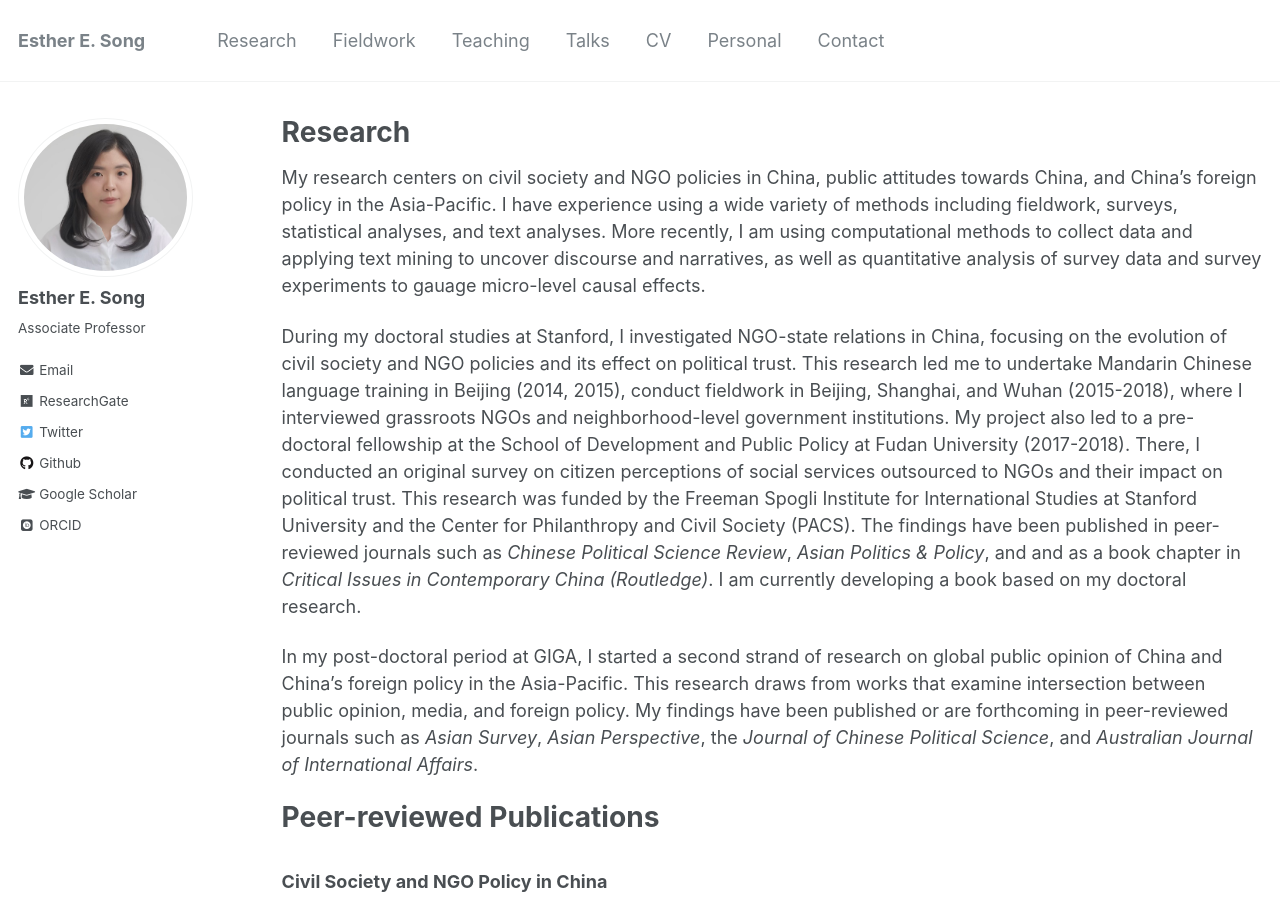
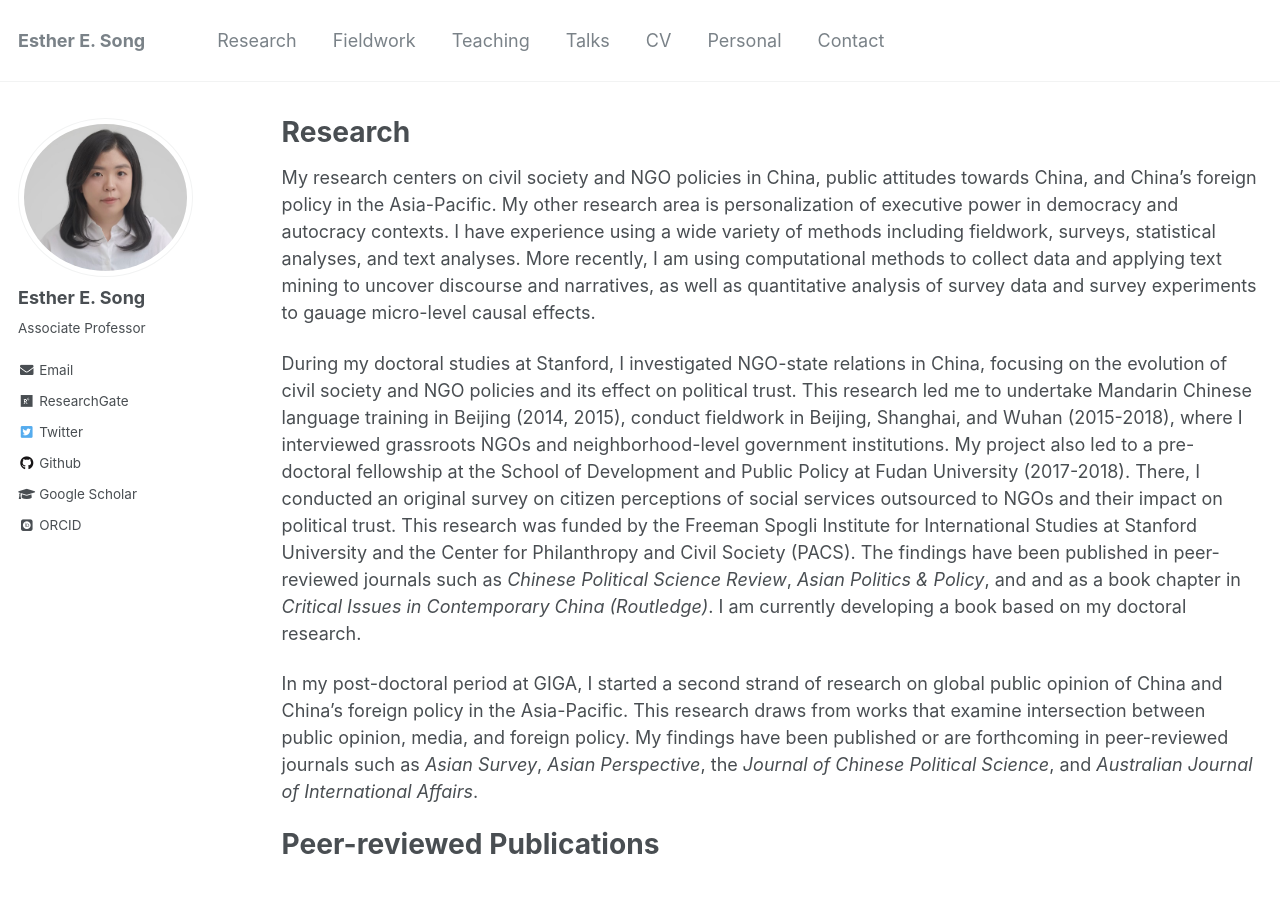
Before and after one commit to ehsong/ehsong.github.io, a Jekyll site: the page built from _pages/research.md, in a window 1280 px wide and 900 px high. Built offline with Jekyll 4.4.1, drawn with Linux system fonts in a browser that asks for light colours; some web fonts are replaced.

Commit message:
Update research.md

```diff
--- a/_pages/research.md
+++ b/_pages/research.md
@@ -6,7 +6,7 @@
 ---
 
 {% include base_path %}
-My research centers on civil society and NGO policies in China, public attitudes towards China, and China's foreign policy in the Asia-Pacific. I have experience using a wide variety of methods including fieldwork, surveys, statistical analyses, and text analyses. More recently, I am using computational methods to collect data and applying text mining to uncover discourse and narratives, as well as quantitative analysis of survey data and survey experiments to gauage micro-level causal effects.
+My research centers on civil society and NGO policies in China, public attitudes towards China, and China's foreign policy in the Asia-Pacific. My other research area is personalization of executive power in democracy and autocracy contexts. I have experience using a wide variety of methods including fieldwork, surveys, statistical analyses, and text analyses. More recently, I am using computational methods to collect data and applying text mining to uncover discourse and narratives, as well as quantitative analysis of survey data and survey experiments to gauage micro-level causal effects.
 
 During my doctoral studies at Stanford, I investigated NGO-state relations in China, focusing on the evolution of civil society and NGO policies and its effect on political trust. This research led me to undertake Mandarin Chinese language training in Beijing (2014, 2015), conduct fieldwork in Beijing, Shanghai, and Wuhan (2015-2018), where I interviewed grassroots NGOs and neighborhood-level government institutions. My project also led to a pre-doctoral fellowship at the School of Development and Public Policy at Fudan University (2017-2018). There, I conducted an original survey on citizen perceptions of social services outsourced to NGOs and their impact on political trust. This research was funded by the Freeman Spogli Institute for International Studies at Stanford University and the Center for Philanthropy and Civil Society (PACS). The findings have been published in peer-reviewed journals such as *Chinese Political Science Review*, *Asian Politics & Policy*, and and as a book chapter in *Critical Issues in Contemporary China (Routledge)*. I am currently developing a book based on my doctoral research.
 
```
